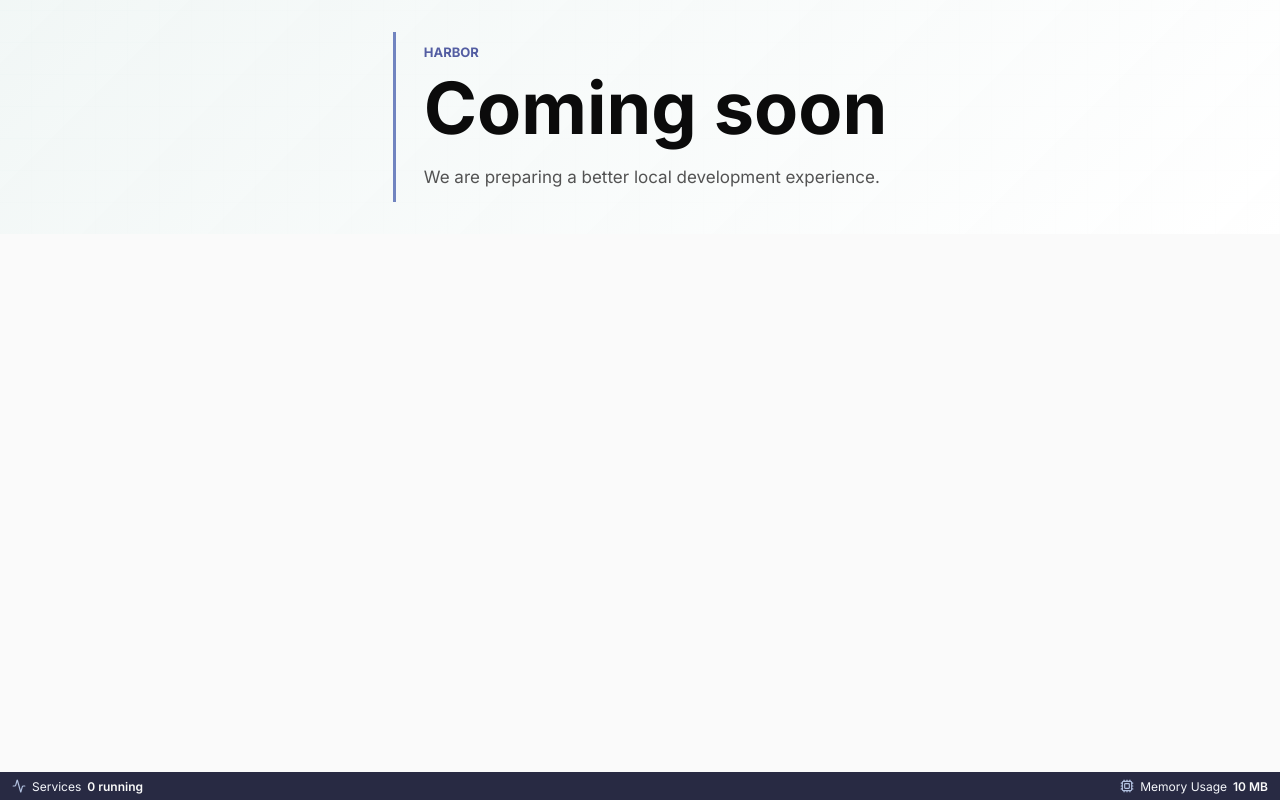
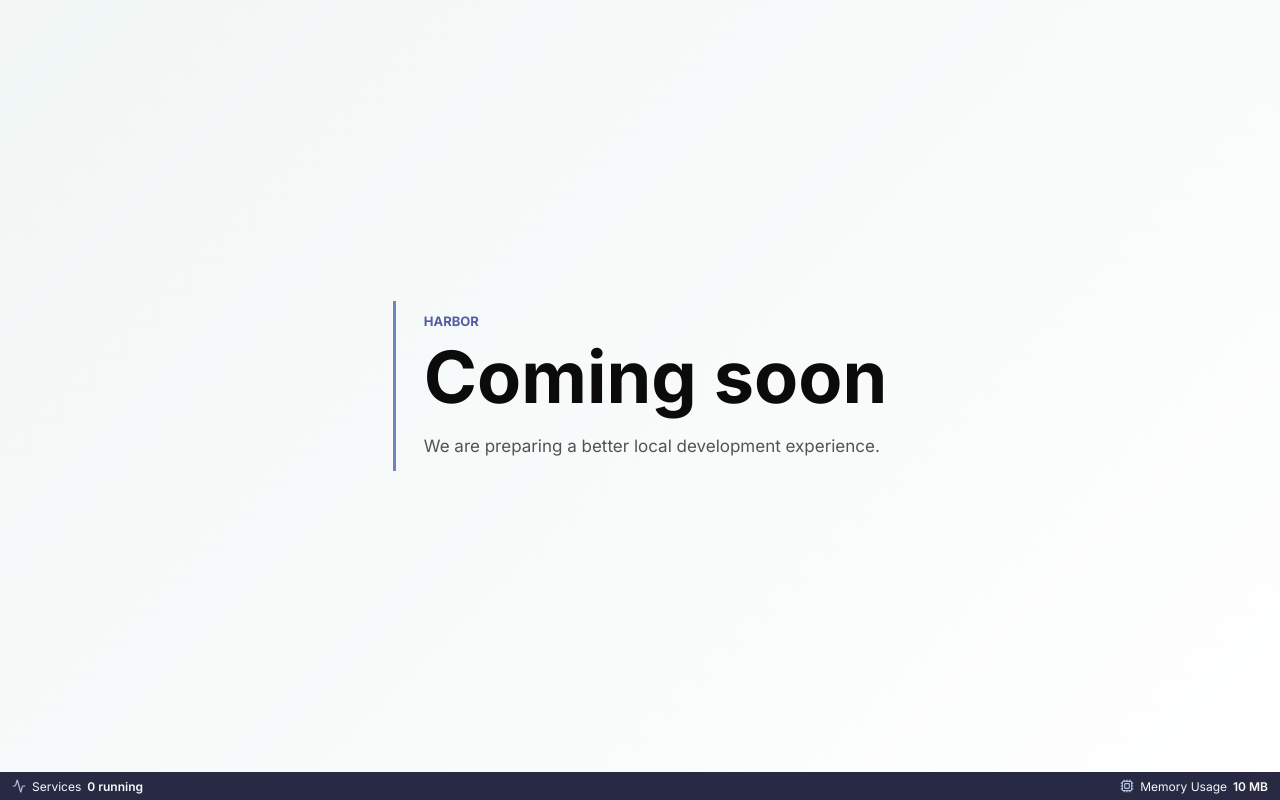
Before and after one commit to lui5gl/Harbor, a SvelteKit app: page / in a window 1280 px wide. Built offline with nearby package versions, Linux system fonts and the light colour scheme.

Commit message:
feat: make application content a flex column and replace min-height with flex growth on the coming‑soon page

```diff
--- a/src/routes/+layout.svelte
+++ b/src/routes/+layout.svelte
@@ -76,6 +76,8 @@
   }
 
   .application-content {
+    display: flex;
+    flex-direction: column;
     flex: 1;
   }
 </style>
--- a/src/routes/+page.svelte
+++ b/src/routes/+page.svelte
@@ -20,8 +20,8 @@
       repeating-linear-gradient(90deg, transparent 0 31px, rgb(36 87 79 / 5%) 31px 32px);
     box-sizing: border-box;
     display: flex;
+    flex: 1;
     justify-content: center;
-    min-height: 100%;
     padding: 32px;
   }
 
```
